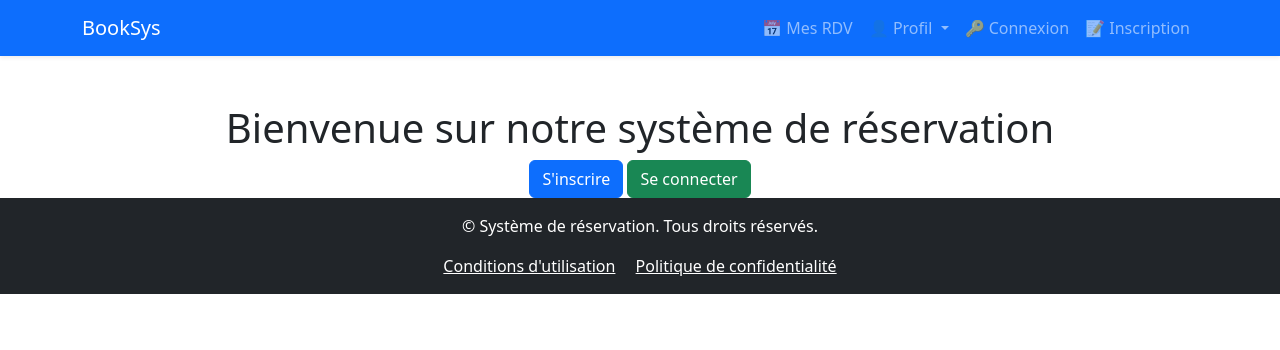
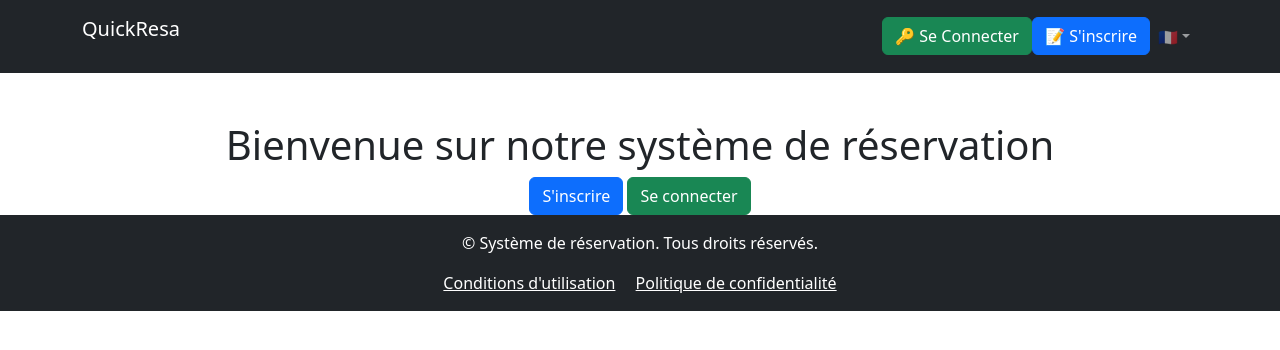
Before and after one commit to AldwinAkm/Systeme_de_reservation, a PHP site: page / in a window 1280 px wide. Shown: the top 350 px of the page. Run offline with PHP 8.4, Linux system fonts and the light colour scheme; some libraries are stand-ins or nearby versions.

Commit message:
Update header.php

```diff
--- a/includes/header.php
+++ b/includes/header.php
@@ -8,35 +8,24 @@
 </head>
 <body>
     <header>
-    <nav class="navbar navbar-expand-lg navbar-dark bg-primary shadow-sm">
+    <nav class="navbar navbar-expand-lg navbar-dark bg-dark">
         <div class="container">
-            <a class="navbar-brand" href="<?= BASE_URL ?>">BookSys</a>
-
-            <button class="navbar-toggler" type="button" data-bs-toggle="collapse" data-bs-target="#mainNav">
+        <a class="navbar-brand" href="index.php">
+            <p class="d-inline-block align-text-top" style="">QuickResa</p>
+         </a>
+         <button class="navbar-toggler" type="button" data-bs-toggle="collapse" data-bs-target="#navbarNav">
                 <span class="navbar-toggler-icon"></span>
             </button>
-
-            <div class="collapse navbar-collapse" id="mainNav">
+            <div class="collapse navbar-collapse" id="navbarNav">
                 <ul class="navbar-nav ms-auto">
-
                         <li class="nav-item">
-                            <a class="nav-link" href="dashboard.php">📅 Mes RDV</a>
-                        </li>
-                        <li class="nav-item dropdown">
-                            <a class="nav-link dropdown-toggle" href="#" role="button" data-bs-toggle="dropdown">
-                                👤 <?= htmlspecialchars($_SESSION['user_email'] ?? 'Profil') ?>
-                            </a>
-                            <ul class="dropdown-menu dropdown-menu-end">
-                                <li><a class="dropdown-item" href="profile.php">⚙️ Paramètres</a></li>
-                                <li><hr class="dropdown-divider"></li>
-                                <li><a class="dropdown-item text-danger" href="logout.php">🚪 Déconnexion</a></li>
-                            </ul>
+                            <a class="btn btn-success" href="login.php">🔑 Se Connecter</a>
                         </li>
                         <li class="nav-item">
-                            <a class="nav-link" href="login.php">🔑 Connexion</a>
+                            <a class="btn btn-primary" href="register.php">📝 S'inscrire</a>
                         </li>
                         <li class="nav-item">
-                            <a class="nav-link" href="register.php">📝 Inscription</a>
+                            <a class="nav-link dropdown-toggle" href="">🇫🇷</a>
                         </li>
                 </ul>
             </div>
```
